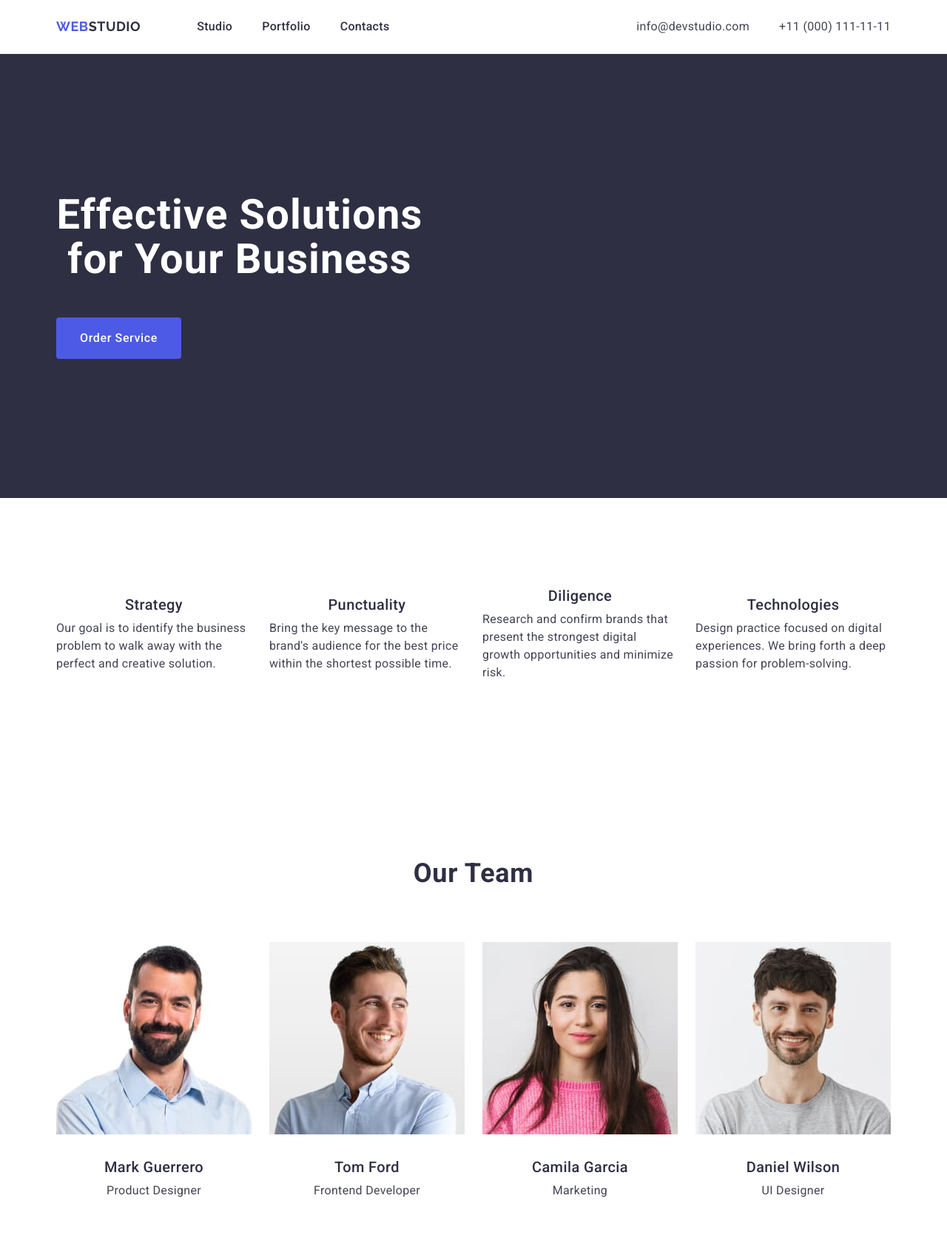
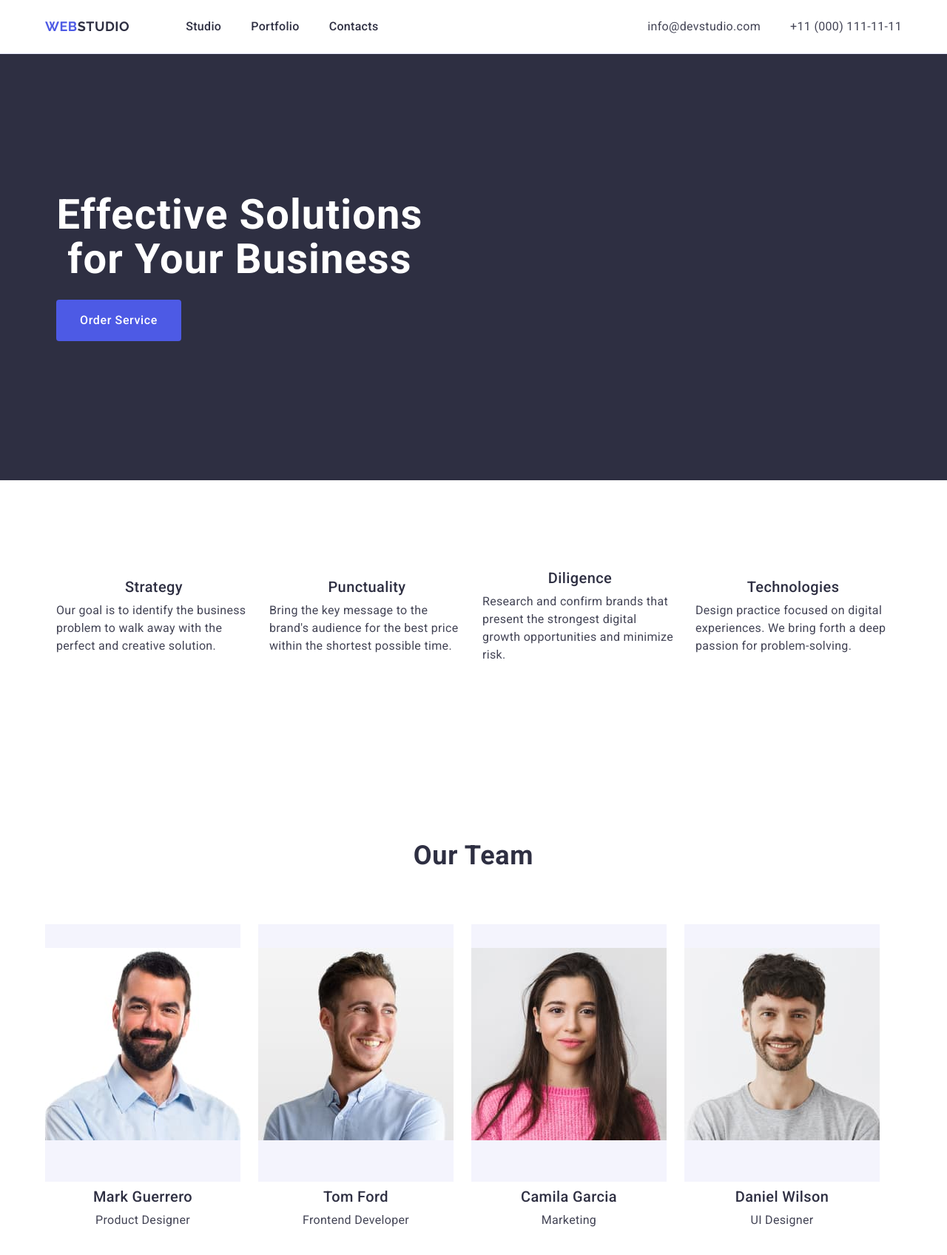
Before and after one commit to IvanBuzin/goit-markup-hw-03, a plain HTML site: page index.html in a window 1280 px wide. Shown: the top 1696 px of the page at 74% size. Drawn offline with nearby package versions, Linux system fonts and the light colour scheme.

Commit message:
Add files via upload

```diff
--- a/css/styles.css
+++ b/css/styles.css
@@ -46,7 +46,7 @@ img {
 .container {
   width: 1158px;
   margin: 0 auto;
-  padding: 0 15px;
+  padding: 0 15px 0 15px;
 }
 
 .visually-hidden {
@@ -75,8 +75,7 @@ img {
 .page-head-container {
   display: flex;
   justify-content: space-between;
-  padding-top: 24px;
-  padding-bottom: 24px;
+  padding: 24px 0;
 }
 
 .page-navigation {
@@ -203,14 +202,9 @@ img {
   background-color: #404bbf;
 }
 
-.effective-p {
-  padding-top: 24px;
-}
-
 /*--STRATEGY SECTION Sektion2--*/
 .strategy {
-  padding-top: 120px;
-  padding-bottom: 120px;
+  padding: 120px 0;
 }
 
 .strategy-container,
@@ -228,6 +222,7 @@ img {
   flex-direction: column;
   gap: 8px;
   width: calc((100% - 72px) / 4);
+  border-radius: 0px 0px 4px 4px;
 }
 
 .strategy-text-h {
@@ -253,8 +248,7 @@ img {
   background-color: #ffffff;
 }
 .ourteam-container {
-  padding-top: 120px;
-  padding-bottom: 120px;
+  padding: 120px 0;
 }
 
 .ourteam-clas-h {
@@ -280,8 +274,9 @@ img {
   gap: 8px;
 }
 
-.thumb img {
+.thumb {
   background: #f4f4fd;
+  padding: 32px 0;
 }
 
 .ourteam-text-h {
@@ -398,6 +393,7 @@ img {
 }
 
 .logo-n {
+  display: inline-block;
   font-family: "Raleway", sans-serif;
   font-size: 18px;
   font-weight: 700;
```
